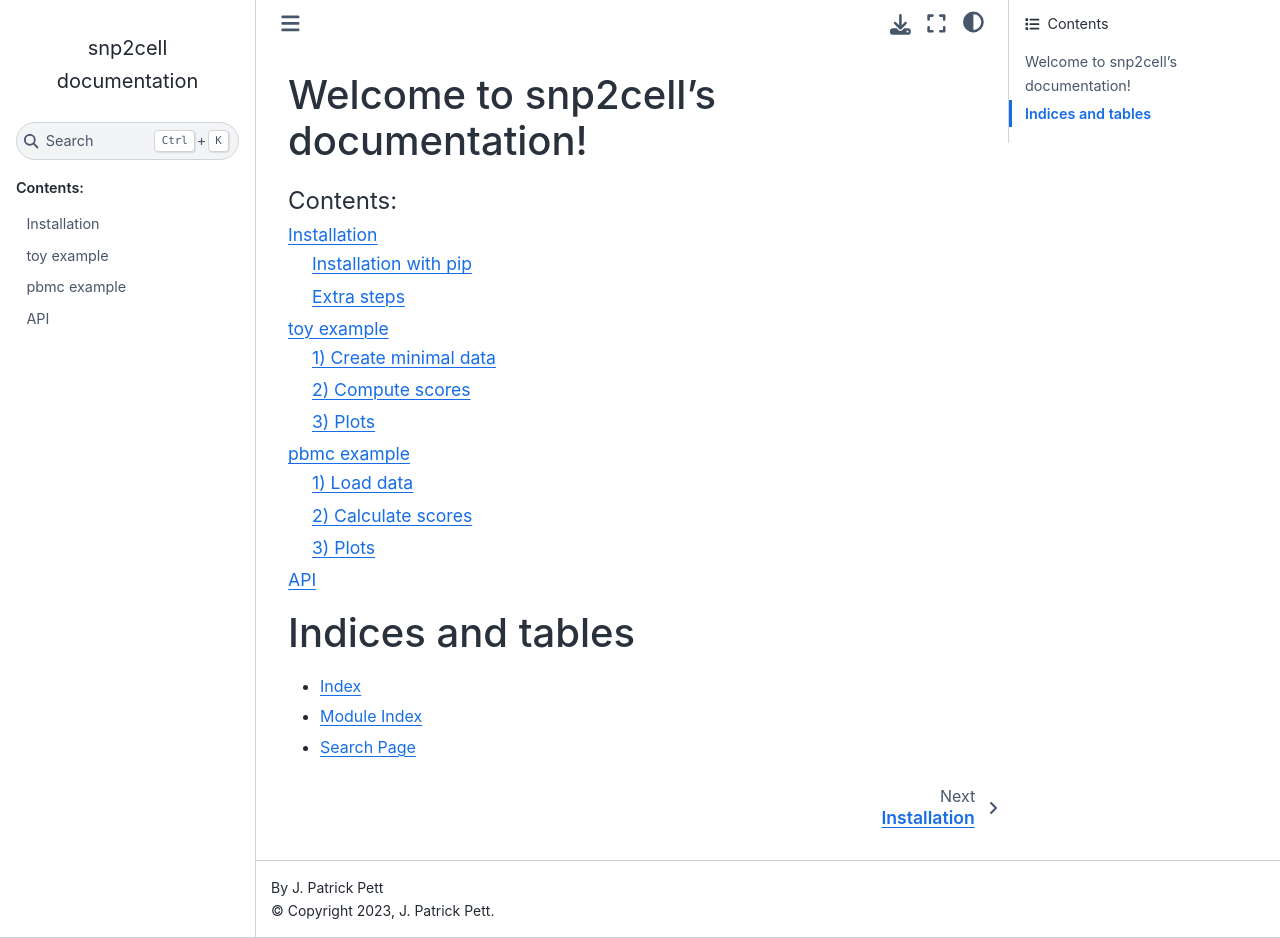
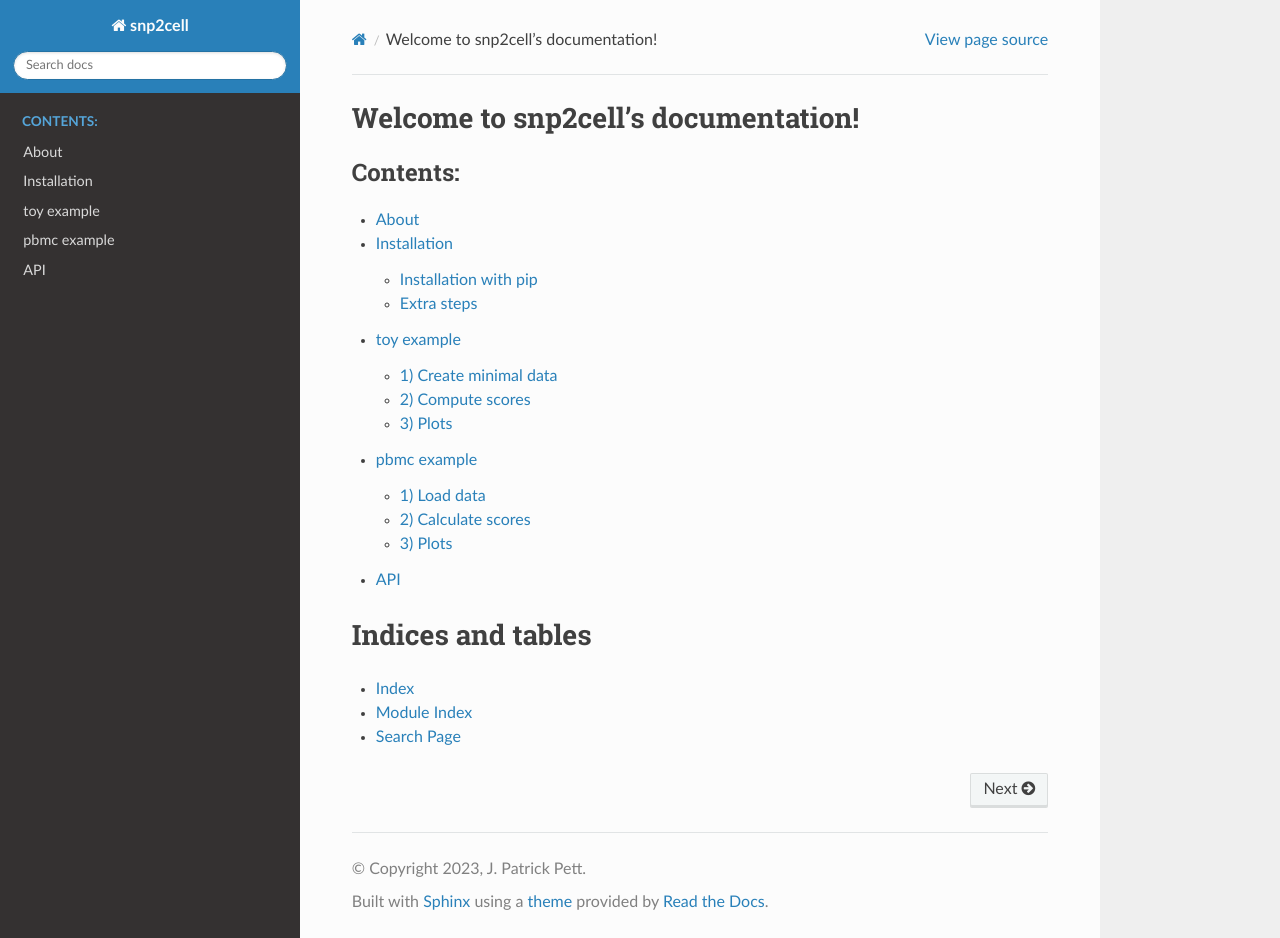
Before and after one commit to Teichlab/snp2cell, a Sphinx documentation site: the page built from docs/source/index.rst, in a window 1280 px wide and 938 px high. Built offline with Sphinx 7.4.7 and the Read the Docs theme 2.0.0, drawn with Linux system fonts in a browser that asks for light colours.

Commit message:
add about page to docs

```diff
--- a/docs/source/conf.py
+++ b/docs/source/conf.py
@@ -10,15 +10,16 @@
 #
 import os
 import sys
-sys.path.insert(0, os.path.abspath('..'))
-sys.path.insert(0, os.path.abspath('../../'))
+
+sys.path.insert(0, os.path.abspath(".."))
+sys.path.insert(0, os.path.abspath("../../"))
 
 # -- Project information -----------------------------------------------------
 # https://www.sphinx-doc.org/en/master/usage/configuration.html#project-information
 
-project = 'snp2cell'
-copyright = '2023, J. Patrick Pett'
-author = 'J. Patrick Pett'
+project = "snp2cell"
+copyright = "2023, J. Patrick Pett"
+author = "J. Patrick Pett"
 
 # -- General configuration ---------------------------------------------------
 
@@ -44,12 +45,12 @@
 inline_highlight_literals = False
 
 # Add any paths that contain templates here, relative to this directory.
-templates_path = ['_templates']
+templates_path = ["_templates"]
 
 # List of patterns, relative to source directory, that match files and
 # directories to ignore when looking for source files.
 # This pattern also affects html_static_path and html_extra_path.
-exclude_patterns = ['_build', 'Thumbs.db', '.DS_Store']
+exclude_patterns = ["_build", "Thumbs.db", ".DS_Store"]
 
 
 # -- Options for HTML output -------------------------------------------------
@@ -57,10 +58,10 @@
 # The theme to use for HTML and HTML Help pages.  See the documentation for
 # a list of builtin themes.
 #
-html_theme = 'sphinx_book_theme'
+html_theme = "sphinx_rtd_theme"
 
 
 # # Add any paths that contain custom static files (such as style sheets) here,
 # # relative to this directory. They are copied after the builtin static files,
 # # so a file named "default.css" will overwrite the builtin "default.css".
-html_static_path = ['_static']
+html_static_path = ["_static"]
--- a/docs/source/index.rst
+++ b/docs/source/index.rst
@@ -10,6 +10,7 @@
    :maxdepth: 2
    :caption: Contents:
 
+   about
    installation
    toy example <toy_example.ipynb>
    pbmc example <pbmc_example.ipynb>
```
Also changed, not shown: docs/source/about.md (added, +11 -0 lines), 1 other file.
